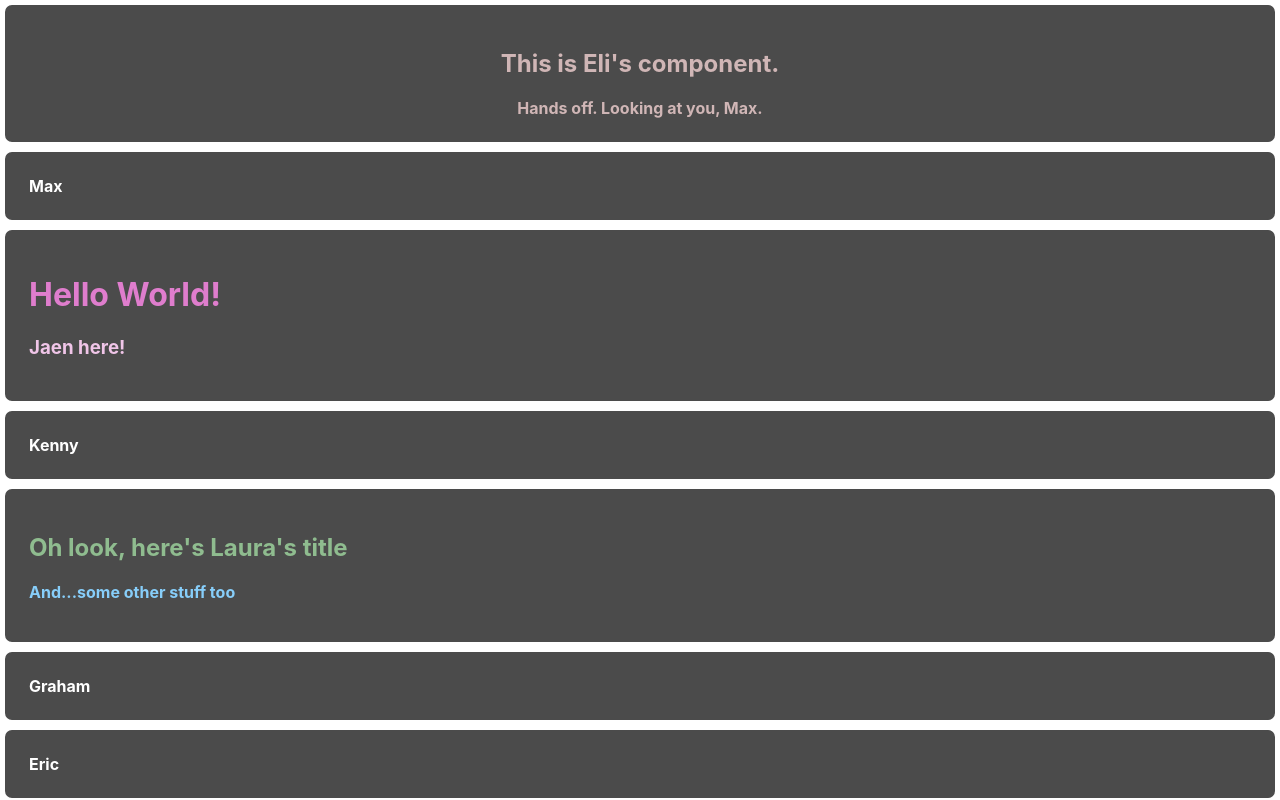
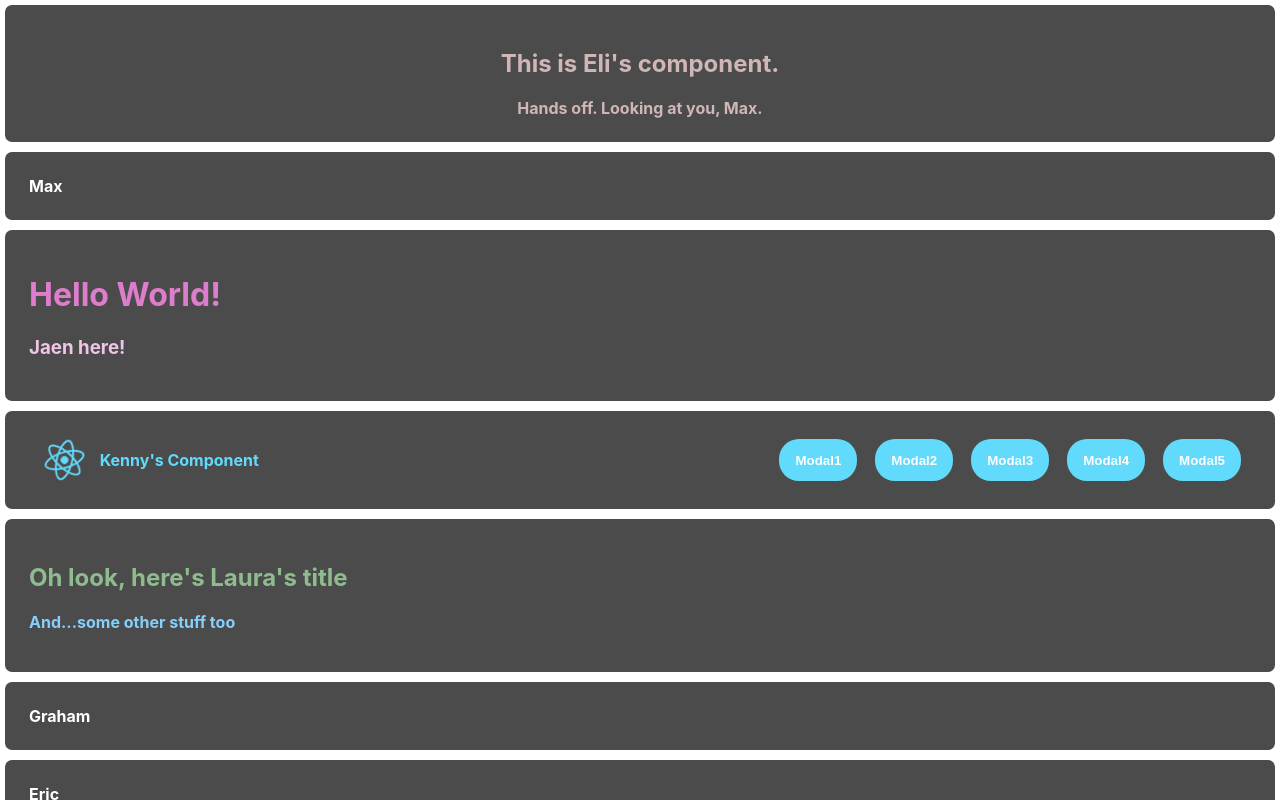
Before and after one commit to eli-cusic/udemy-practice-app, a React (Create React App) app: page / in a window 1280 px wide. Shown: the top 800 px of the page. Built offline with nearby package versions, Linux system fonts and the light colour scheme.

Commit message:
Add Kenny's Component

```diff
--- a/src/App.js
+++ b/src/App.js
@@ -4,6 +4,7 @@ import BradyFactory from './components/brady_components/BradyFactory';
 import Laura from './components/laura_components/Laura'
 import Jasmine from './components/jasmine_components/Jasmine'
 import Jaen from './components/jaen_components/Jaen'
+import Kenny from "./components/kenny_components/Kenny"
 
 function App() {
   return (
@@ -18,7 +19,7 @@ function App() {
         <Jaen />
       </div>
       <div className='person'>
-        Kenny
+        <Kenny />
       </div>
       <div className='person'>
         <Laura />
--- /dev/null
+++ b/src/components/kenny_components/Kenny.css
@@ -0,0 +1,53 @@
+.wrapper {
+  display: flex;
+  justify-content: flex-start;
+  flex-wrap: wrap;
+  align-items: center;
+}
+
+.title {
+  display: flex;
+  justify-content: flex-start;
+  align-items: center;
+}
+
+.title span {
+  color: #61dafb;
+}
+
+.buttons {
+  margin-left: auto;
+  margin-right: 0;
+}
+
+.buttons button {
+  border: none;
+  border-radius: 20px;
+  color: #fefefe;
+  background-color: #61dafb;
+  padding: 0px 16px;
+  margin-inline-start: 8px;
+  height: 42px;
+  cursor: pointer;
+}
+
+.react-logo {
+  height: 50px;
+  width: auto;
+  pointer-events: none;
+}
+
+@media (prefers-reduced-motion: no-preference) {
+  .react-logo {
+    animation: react-logo-spin infinite 5s linear;
+  }
+}
+
+@keyframes react-logo-spin {
+  from {
+    transform: rotate(0deg);
+  }
+  to {
+    transform: rotate(360deg);
+  }
+}
--- /dev/null
+++ b/src/components/kenny_components/Kenny.jsx
@@ -0,0 +1,42 @@
+import { useState } from 'react'
+import Modal from './Modal'
+import { modalsData } from './data'
+import logo from '../../logo.svg'
+import './Kenny.css'
+
+function Kenny() {
+  const [isOpen, setIsOpen] = useState(Array(modalsData.length).fill(false))
+
+  const onToggle = (index) => {
+    const temp = [...isOpen]
+    temp[index] = !temp[index]
+    setIsOpen(temp)
+  }
+
+  const buttons = modalsData.map(
+    (ml,i) => <button key={i} onClick={() => onToggle(i)} >
+      {`Modal${ml.id+1}`}
+    </button>
+  )
+
+  const modals = modalsData.map(
+    (ml, i) => <Modal isOpen={isOpen[i]} id={ml.id} header={ml.header} footer={ml.footer} body={ml.body} key={ml.id} onToggle={onToggle}>
+      {ml.children}
+    </Modal>
+  )
+
+  return (
+    <>
+      <div className='wrapper'>
+        <div className='title'>
+          <img src={logo} className="react-logo" alt='logo' />
+          <span>Kenny's Component</span>
+        </div>
+        <div className='buttons'>{buttons}</div>
+      </div>
+      {modals}
+    </>
+  )
+}
+
+export default Kenny
--- /dev/null
+++ b/src/components/kenny_components/Modal.css
@@ -0,0 +1,62 @@
+.modal {
+  display: none;
+  position: fixed;
+  z-index: 1;
+  left: 0;
+  top: 0;
+  width: 100%;
+  height: 100%;
+  overflow: auto;
+  background-color: rgb(0,0,0); /* Fallback color */
+  background-color: rgba(0,0,0,0.3);
+}
+
+.is-open {
+  display: block;
+}
+
+.modal .container {
+  padding: 0px 16px;
+}
+
+.modal .pad-y {
+  padding-top: 8px;
+  padding-bottom: 8px;
+}
+
+.modal header, footer{
+  color: #20232a;
+  background-color: #61dafb;
+}
+
+.modal-body {
+  text-align: justify;
+  text-justify: inter-word;
+}
+
+.modal-content {
+  font-weight: normal;
+  color: #20232a;
+  background-color: #fefefe;
+  margin: 15% auto; /* 15% from the top and centered */
+  width: 80%;
+  position: relative;
+  animation: animate-top 0.4s;
+  box-shadow:0 2px 5px 0 rgba(0,0,0,0.16),0 2px 10px 0 rgba(0,0,0,0.12);
+}
+
+.close-button {
+  color: #20232a;
+  float: right;
+  font-size: 28px;
+  font-weight: bold;
+}
+
+.close-button:hover,
+.close-button:focus {
+  color: #aaa;
+  text-decoration: none;
+  cursor: pointer;
+}
+
+@keyframes animate-top{from{top:-300px;opacity:0} to{top:0;opacity:1}}
--- /dev/null
+++ b/src/components/kenny_components/Modal.jsx
@@ -0,0 +1,24 @@
+import './Modal.css'
+
+const Modal = ({ header, body, footer, children, isOpen, onToggle, ...rest }) => {
+  const { id } = rest
+  const padHeader = typeof header === 'string' ? 'pad-y' : ''
+  const padFooter = typeof footer === 'string' ? 'pad-y' : ''
+  const padBody = typeof (body || children) === 'string' ? 'pad-y' : ''
+  const onClick = () => onToggle(id)
+
+  return (
+    <div className={`modal ${isOpen ? 'is-open' : ''}`} onClick={onClick}>
+      <div className='modal-content' onClick={(e) => e.stopPropagation()}>
+        <span className='close-button container' onClick={onClick}>&times;</span>
+        { header && <header className={`modal-header container ${padHeader}`}>{header}</header> }
+        <div className={`modal-body container ${padBody}`}>
+          {body ? body : children}
+        </div>
+        { footer && <footer className={`modal-footer container ${padFooter}`}>{footer}</footer> }
+      </div>
+    </div>
+  )
+}
+
+export default Modal
--- /dev/null
+++ b/src/components/kenny_components/data.js
@@ -0,0 +1,33 @@
+const loremIpsum = ' Lorem ipsum dolor sit amet, consectetur adipiscing elit. Sed pretium at urna vel iaculis. Sed facilisis, ligula ut scelerisque rhoncus, metus felis consectetur nisl, non laoreet libero arcu sed quam. Phasellus ac sapien vel tellus fringilla vehicula. Aliquam congue ac augue ut fringilla. Cras posuere in neque non elementum. Nullam at sapien sit amet leo mattis fermentum sit amet in risus. Pellentesque tincidunt nisl dui, sit amet tempus turpis facilisis et. Proin rutrum euismod lorem a consequat. Duis placerat viverra lorem non tristique. Cras sem ipsum, molestie sit amet molestie ac, cursus a nibh. Fusce sollicitudin ac turpis et imperdiet. Duis suscipit sapien id urna finibus, ac vehicula lorem tincidunt. Sed fringilla, nisl vitae hendrerit cursus, orci odio fermentum quam, id sollicitudin arcu urna vitae velit. In ut elementum nisl, non pulvinar lectus. Suspendisse accumsan purus quis pulvinar viverra. Cras placerat condimentum lorem, ut interdum quam finibus rutrum.'
+
+export const modalsData = [
+  {
+    id: 0,
+    header: 'Header 1 - String',
+    footer: 'Footer 1 - String',
+    body: `This is using the body prop for Modal 1. ${loremIpsum}`
+  },
+  {
+    id: 1,
+    header: <h1>Header 2 - JSX</h1>,
+    footer: <h3>Footer 2 - JSX</h3>,
+    body: <p>{`This is using the body prop for Modal 2. ${loremIpsum}`}</p>
+  },
+  {
+    id: 2,
+    header: <h1>Header 3 - JSX</h1>,
+    footer: 'Footer 3 - String',
+    children: <p>{`This is using the children prop for Modal 3. ${loremIpsum}`}</p>
+  },
+  {
+    id: 3,
+    header: 'Header 4 - String',
+    footer: <h3>Footer 4 - JSX</h3>,
+    children: `This is using the children prop for Modal 4. ${loremIpsum}`
+  },
+  {
+    id: 4,
+    header: 'Header 5 - String (No Footer)',
+    body: `This is using the body prop for Modal 5. ${loremIpsum}`
+  }
+]
```
Also changed, not shown: src/components/kenny_components/Kenny.js (deleted).
